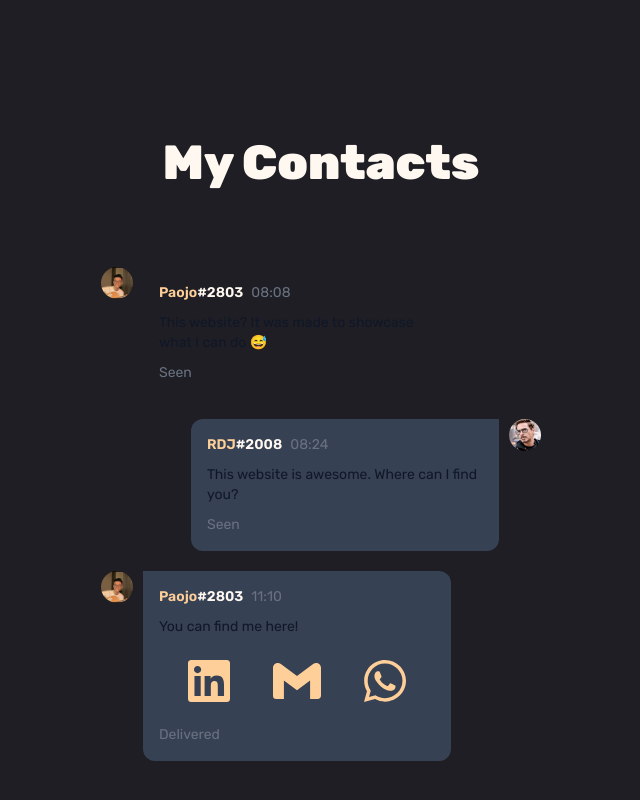
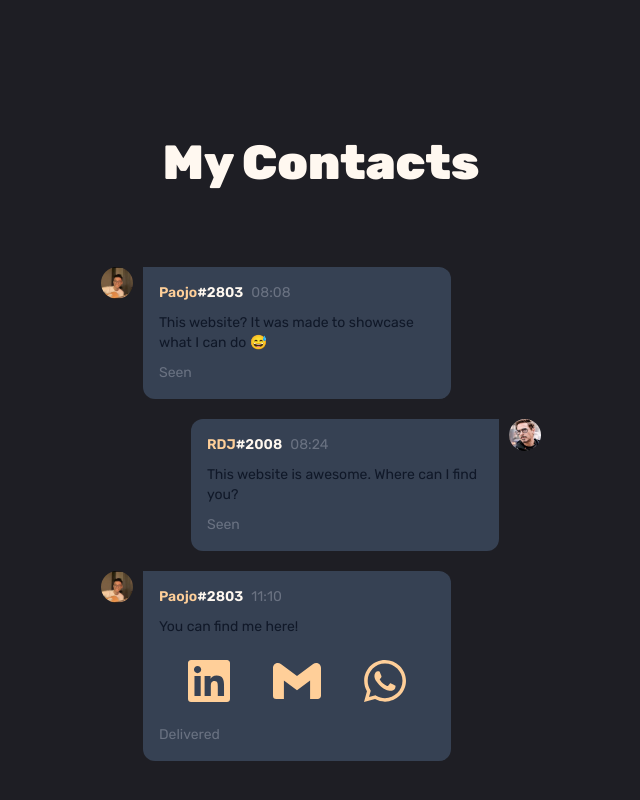
Before and after one commit to Sajojo/myportfolio, a React (Vite) app: page /home in a window 1280 px wide. Shown: the part 8010-8810 px from the top of the page, without its empty margins (319-959 px from the left). Built offline with nearby package versions, Linux system fonts and the light colour scheme.

Commit message:
Changed Ctc stuff

```diff
--- a/src/subassets/Contact.jsx
+++ b/src/subassets/Contact.jsx
@@ -38,7 +38,7 @@ const Contact = () => {
                 opacity: isInView ? 1 : 0,
                 transition: "all 1s cubic-bezier(0.17, 0.55, 0.55, 1) 0.5s",
               }}
-              className="flex flex-col w-[70%] leading-1.5 p-4 rounded-e-xl rounded-es-xlbg-gray-700"
+              className="flex flex-col w-[70%] leading-1.5 p-4 rounded-e-xl rounded-es-xl bg-gray-700"
             >
               <div className="flex items-center space-x-2 rtl:space-x-reverse">
                 <span className="text-sm font-semibold text-[#FFCF99] mr-0">
```
